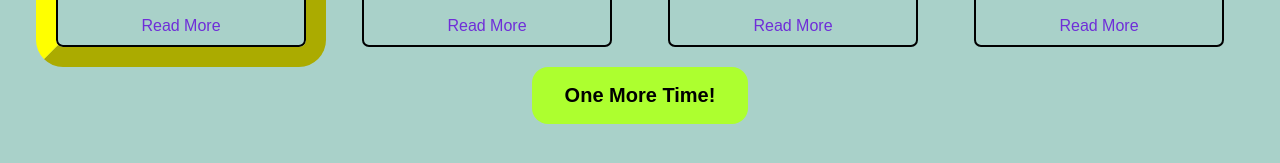
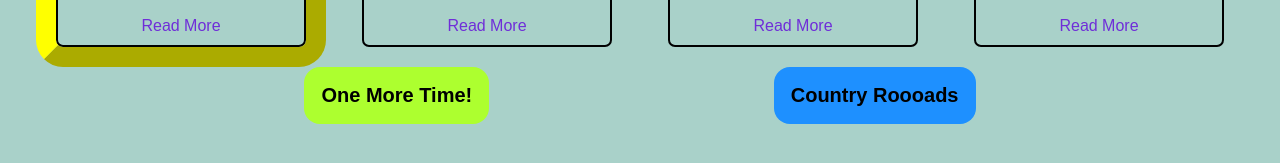
Before and after one commit to Dc0d1ng/Capstone-projectG, a React (Vite) app in the folder r4g/: page /choose/selected in a window 1280 px wide. Shown: the part 567-730 px from the top of the page. Built offline with nearby package versions, Linux system fonts and the light colour scheme.

Commit message:
add new home button and styling

```diff
--- a/r4g/src/App.jsx
+++ b/r4g/src/App.jsx
@@ -11,6 +11,7 @@ function App() {
       <BrowserRouter>
         <Routes>
           <Route path="/" element={<Landing />} />
+          <Route path="/join" />
           <Route path="/choose" element={<Choose />} />
           <Route path="/choose/selected" element={<Cards />} />
           <Route path="/user/add-fav" />
--- a/r4g/src/Pages/Cards/Cards.jsx
+++ b/r4g/src/Pages/Cards/Cards.jsx
@@ -1,5 +1,6 @@
 import React from "react";
 import "./Cards.scss";
+import { Link } from "react-router-dom";
 
 const Cards = () => {
   return (
@@ -56,7 +57,10 @@ const Cards = () => {
           Read More
         </a>
       </div>
-      <button className="cards__reroll-button">One More Time!</button>
+      <button className="cards__button">One More Time!</button>
+      <Link to="/">
+        <button className="cards__button-home">Country Roooads</button>
+      </Link>
     </section>
   );
 };
--- a/r4g/src/Pages/Cards/Cards.scss
+++ b/r4g/src/Pages/Cards/Cards.scss
@@ -18,13 +18,18 @@
     }
   }
 
-  &__reroll-button {
-    padding: 1rem 2rem;
+  &__button,
+  &__button-home {
+    padding: 1rem;
     margin-bottom: 2rem;
     font-size: 1.25rem;
     background-color: greenyellow;
     border-radius: 16px;
     font-weight: 900;
+  }
+
+  &__button-home {
+    background-color: dodgerblue;
   }
 
   &__img {
```
